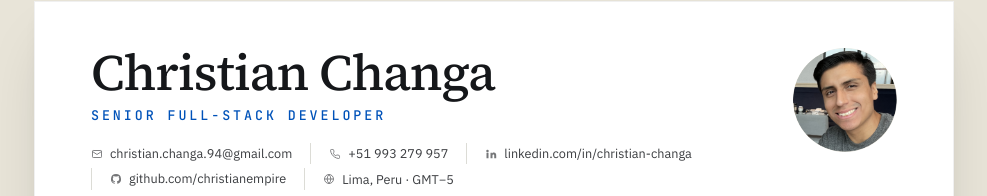
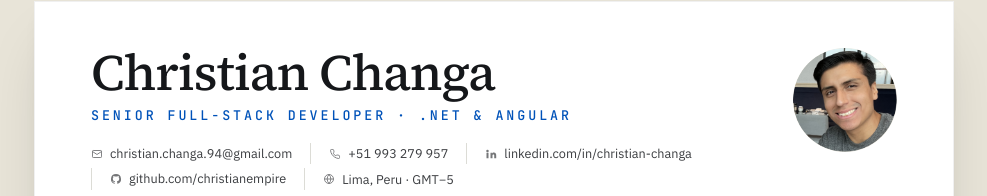
Before and after one commit to christianempire/my-cv, an Angular app: page / in a window 1280 px wide. Shown: the part 151-347 px from the top of the page, without its empty margins (146-1133 px from the left). Built offline with nearby package versions, Linux system fonts and the light colour scheme.

Commit message:
Anchor CV headline to .NET & Angular stack

```diff
--- a/src/app/home/home.component.ts
+++ b/src/app/home/home.component.ts
@@ -136,7 +136,7 @@ export class HomeComponent {
   private buildHeaders(lang: Lang) {
     const ES = lang === 'ES';
     return {
-      roleTitle: ES ? 'Desarrollador Full-Stack Senior' : 'Senior Full-Stack Developer',
+      roleTitle: ES ? 'Desarrollador Full-Stack Senior · .NET & Angular' : 'Senior Full-Stack Developer · .NET & Angular',
       location: ES ? 'Lima, Perú · GMT−5' : 'Lima, Peru · GMT−5',
       availability: ES
         ? 'Abierto a remoto (LATAM / zonas horarias USA) · Contrato o tiempo completo'
```
